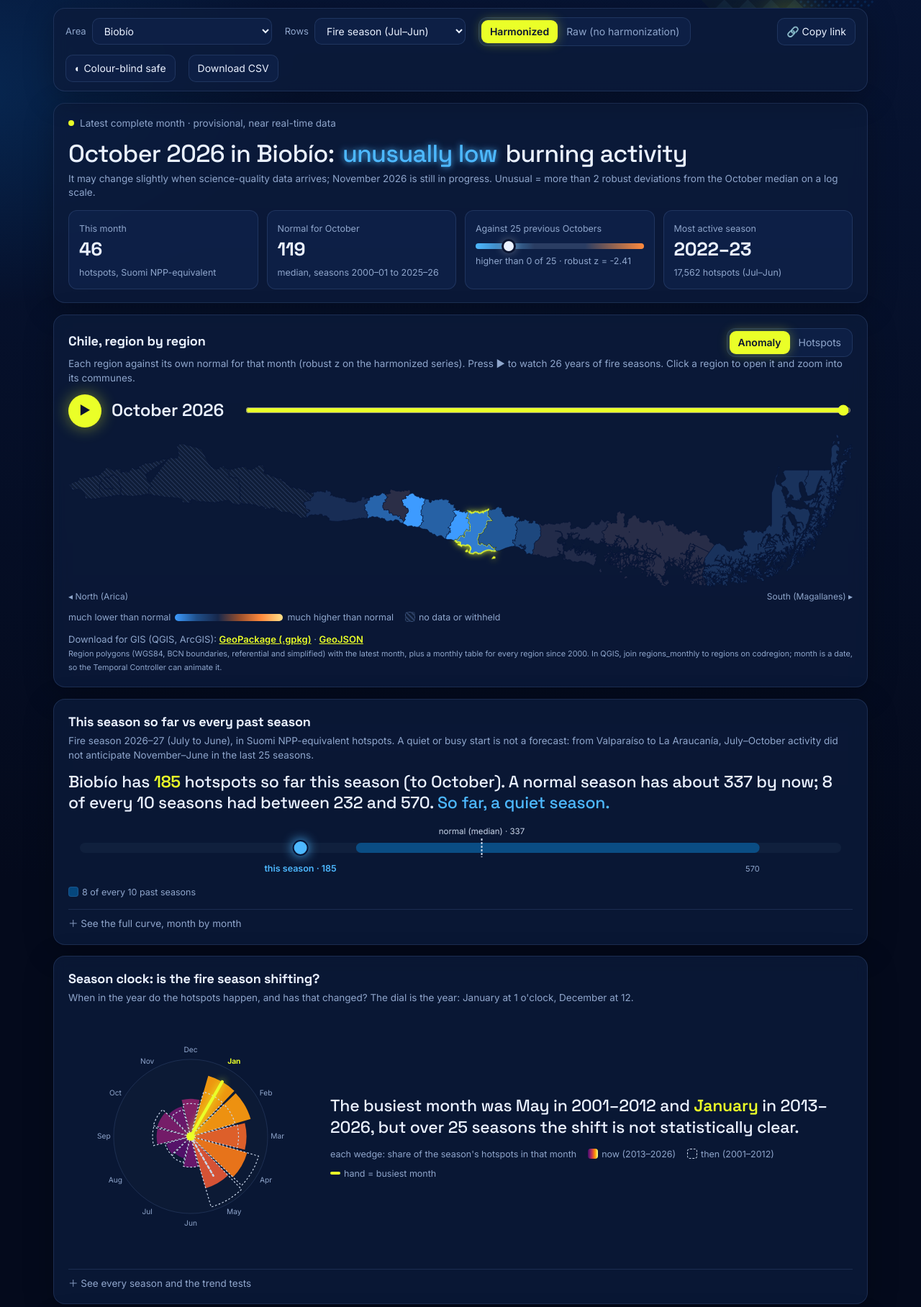
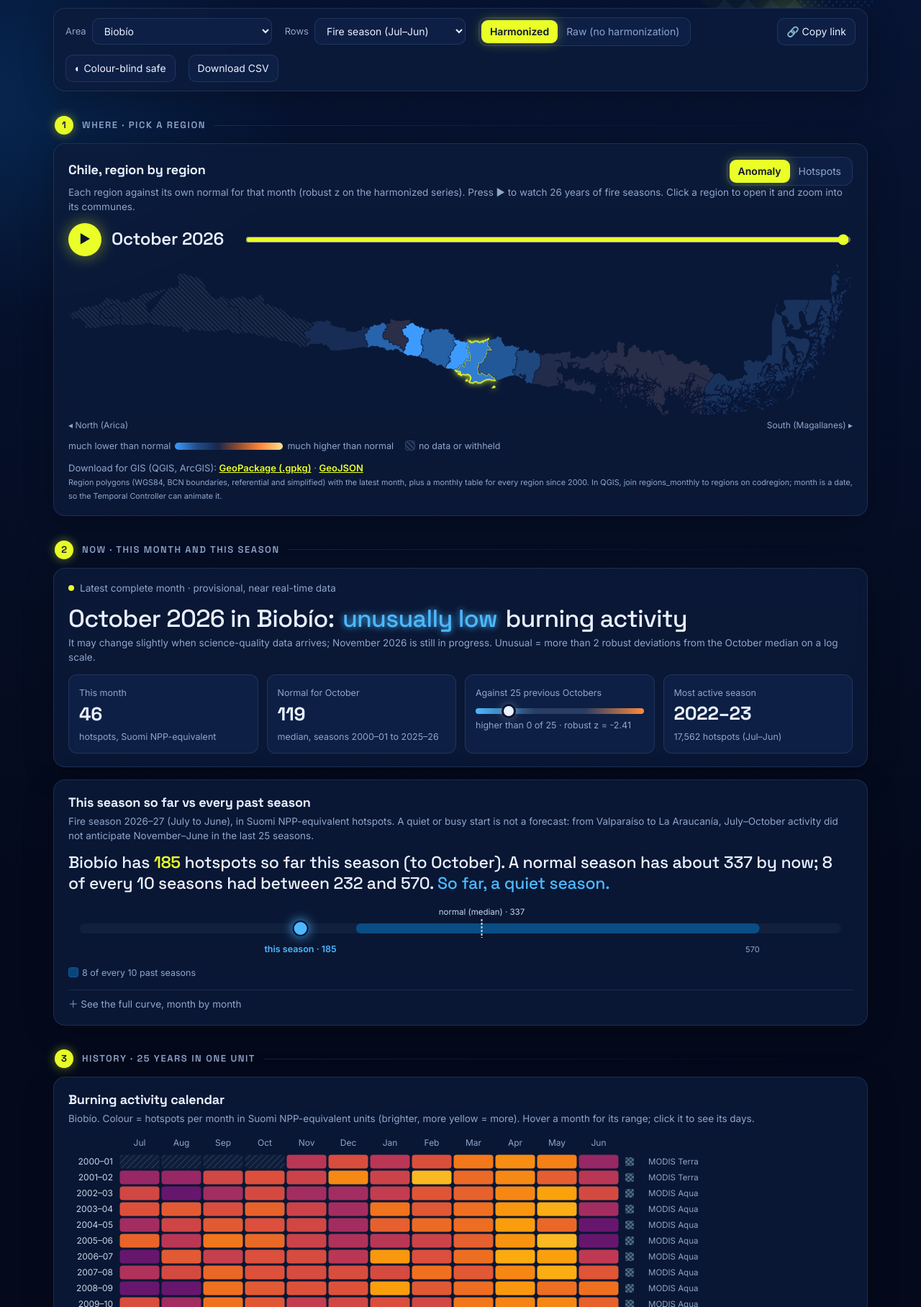
Before and after one commit to contactomtingcl/overlap, a plain HTML site: page app/index.html in a window 1280 px wide. Shown: the part 177-1993 px from the top of the page at 72% size. Drawn offline with Linux system fonts and the light colour scheme.

Commit message:
App order in four chapters: Where (map) -> Now (status, this season) -> History (calendar, days, season clock) -> Trust (2012 jump, trust table, method)
Co-Authored-By: Claude Opus 5.5 <noreply@anthropic.com>
Claude-Session: https://claude.ai/code/session_01S263bJaRc2K41BfGQYFpaf

```diff
--- a/app/app.js
+++ b/app/app.js
@@ -30,6 +30,7 @@ const I18N = {
     north: "◂ North (Arica)", south: "South (Magallanes) ▸",
     mlgZ: ["much lower than normal", "normal", "much higher than normal"], mlgV: (m) => `0 – ${m} hotspots / month (log)`, mlgNo: "no data or withheld", mlgC: (m) => `communes: 0 – ${m} raw detections / month (log)`,
     mTip: (v, z) => `${v} hotspots${z == null ? "" : ` · robust z = ${z}`}`,
+    ch_where: "Where · pick a region", ch_now: "Now · this month and this season", ch_history: "History · 25 years in one unit", ch_trust: "Trust · why these numbers hold",
     more_curve: "See the full curve, month by month",
     seasonIntro: "Fire season 2026–27 (July to June), in Suomi NPP-equivalent hotspots.",
     clockPlainUnclear: (a, b) => `The busiest month was ${a} in 2001–2012 and <b>${b}</b> in 2013–2026, but over 25 seasons the shift is not statistically clear.`, more_clock: "See every season and the trend tests",
@@ -150,6 +151,7 @@ const I18N = {
     north: "◂ Norte (Arica)", south: "Sur (Magallanes) ▸",
     mlgZ: ["mucho menor que lo normal", "normal", "mucho mayor que lo normal"], mlgV: (m) => `0 – ${m} focos / mes (log)`, mlgNo: "sin datos o retenido", mlgC: (m) => `comunas: 0 – ${m} detecciones crudas / mes (log)`,
     mTip: (v, z) => `${v} focos de calor${z == null ? "" : ` · z robusto = ${z}`}`,
+    ch_where: "Dónde · elige una región", ch_now: "Ahora · este mes y esta temporada", ch_history: "Historia · 25 años en una sola unidad", ch_trust: "Confianza · por qué estas cifras se sostienen",
     more_curve: "Ver la curva completa, mes a mes",
     seasonIntro: "Temporada de incendios 2026–27 (julio a junio), en focos de calor equivalentes a Suomi NPP.",
     clockPlainUnclear: (a, b) => `El mes con más focos era ${a} en 2001–2012 y es <b>${b}</b> en 2013–2026, pero en 25 temporadas el cambio no es estadísticamente claro.`, more_clock: "Ver cada temporada y las pruebas de tendencia",
--- a/app/index.html
+++ b/app/index.html
@@ -134,6 +134,9 @@
   .ico.viirs { background:radial-gradient(circle, #4db8ff 1.1px, transparent 1.4px) 0 0/4px 4px #0d2a52; }
   /* jump chart */
   #jump svg, #season svg, #clock svg { display:block; width:100%; height:auto; }
+  .chapter { display:flex; align-items:center; gap:12px; font-family:var(--head); font-size:13px; font-weight:600; letter-spacing:.12em; text-transform:uppercase; color:var(--quiet); margin:18px 2px -4px; }
+  .chapter span:first-child { display:inline-grid; place-items:center; width:26px; height:26px; border-radius:50%; background:var(--lime); color:#0a1430; letter-spacing:0; box-shadow:0 0 14px rgba(234,255,40,.45); }
+  .chapter::after { content:""; flex:1; height:1px; background:linear-gradient(90deg, var(--line), transparent); }
   .plain { font-family:var(--head); font-size:clamp(18px, 2.2vw, 23px); line-height:1.3; margin:4px 0 14px; letter-spacing:-.01em; }
   .plain b { color:var(--lime); font-weight:600; }
   .plain .lo { color:var(--low); } .plain .hi { color:var(--high); }
@@ -255,12 +258,7 @@
     <button id="csv" type="button" data-i18n="csv"></button>
   </section>
 
-  <section class="card">
-    <p class="sub" id="status-kicker"></p>
-    <p class="headline" id="headline"></p>
-    <p class="sub" id="status-sub"></p>
-    <div class="status" id="status"></div>
-  </section>
+  <h2 class="chapter"><span>1</span> <span data-i18n="ch_where"></span></h2>
 
   <section class="card" id="map-card">
     <div class="maphead"><h2 data-i18n="map_h"></h2>
@@ -273,6 +271,15 @@
     <div class="ns"><span data-i18n="north"></span><span data-i18n="south"></span></div>
     <div class="legend" id="map-legend"></div>
     <p class="gis"><span data-i18n="gis_lead"></span> <a href="data/gis/overlap_chile_regions.gpkg" download>GeoPackage (.gpkg)</a> · <a href="data/gis/overlap_chile_regions.geojson" download>GeoJSON</a><br><small data-i18n="gis_note"></small></p>
+  </section>
+
+  <h2 class="chapter"><span>2</span> <span data-i18n="ch_now"></span></h2>
+
+  <section class="card">
+    <p class="sub" id="status-kicker"></p>
+    <p class="headline" id="headline"></p>
+    <p class="sub" id="status-sub"></p>
+    <div class="status" id="status"></div>
   </section>
 
   <section class="card">
@@ -288,17 +295,7 @@
     </details>
   </section>
 
-  <section class="card" id="clock-card">
-    <h2 data-i18n="clock_h"></h2>
-    <p class="sub" id="clock-sub"></p>
-    <div class="dialwrap"><div id="dial"></div><div><p class="plain" id="clock-plain"></p><div class="legend" id="dial-legend"></div></div></div>
-    <details class="more"><summary data-i18n="more_clock"></summary>
-      <p class="sub" id="clock-tech" style="margin-top:10px"></p>
-      <div class="chips" id="clock-chips"></div>
-      <div id="clock"></div>
-      <div class="legend" id="clock-legend"></div>
-    </details>
-  </section>
+  <h2 class="chapter"><span>3</span> <span data-i18n="ch_history"></span></h2>
 
   <section class="card">
     <h2 data-i18n="cal_h"></h2>
@@ -313,6 +310,20 @@
     <div id="day-grid"></div>
     <div class="legend" id="day-legend"></div>
   </section>
+
+  <section class="card" id="clock-card">
+    <h2 data-i18n="clock_h"></h2>
+    <p class="sub" id="clock-sub"></p>
+    <div class="dialwrap"><div id="dial"></div><div><p class="plain" id="clock-plain"></p><div class="legend" id="dial-legend"></div></div></div>
+    <details class="more"><summary data-i18n="more_clock"></summary>
+      <p class="sub" id="clock-tech" style="margin-top:10px"></p>
+      <div class="chips" id="clock-chips"></div>
+      <div id="clock"></div>
+      <div class="legend" id="clock-legend"></div>
+    </details>
+  </section>
+
+  <h2 class="chapter"><span>4</span> <span data-i18n="ch_trust"></span></h2>
 
   <section class="card">
     <h2 data-i18n="jump_h"></h2>
@@ -339,6 +350,6 @@
   <footer data-i18n="footer"></footer>
 </main>
 <div id="tip" role="tooltip"></div>
-<script src="app.js?v=20261114-1910"></script>
+<script src="app.js?v=20261114-1925"></script>
 </body>
 </html>
```
